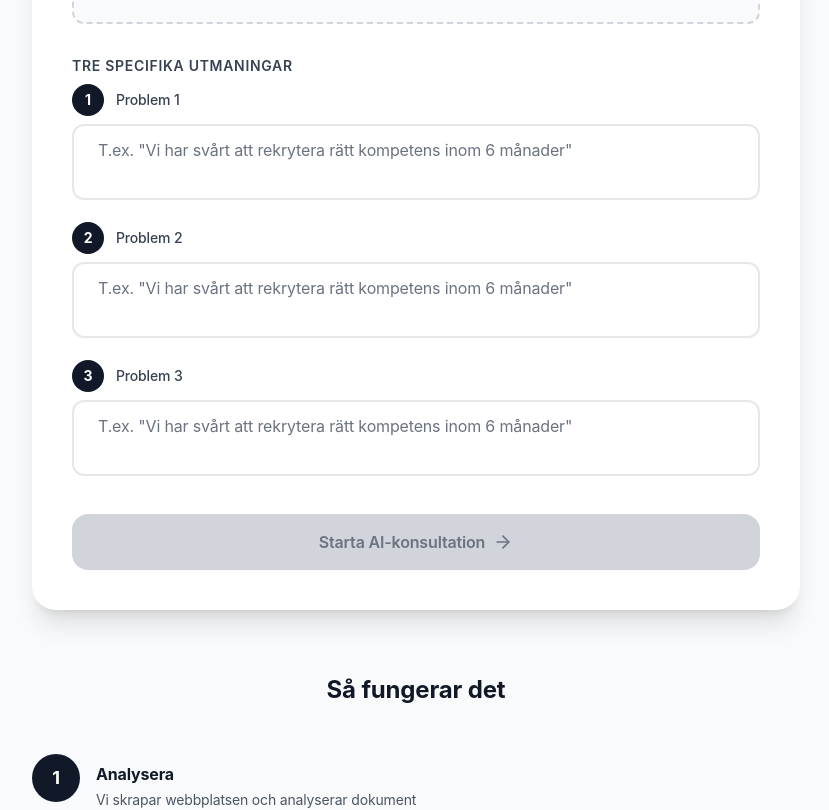
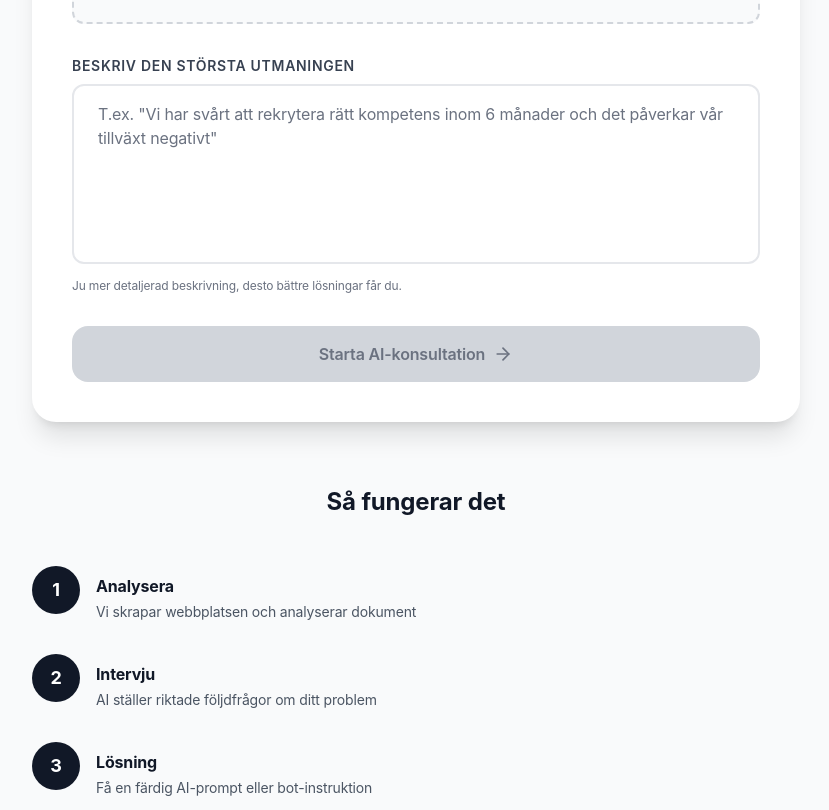
Before and after one commit to chgenberg/optero, a Next.js app: page /business/executive-consultant in a window 1280 px wide. Shown: the part 920-1730 px from the top of the page, without its empty margins (224-1053 px from the left). Built offline with nearby package versions, Linux system fonts and the light colour scheme.

Commit message:
feat(exec): single problem flow (larger textarea); update info text

```diff
--- a/app/business/executive-consultant/page.tsx
+++ b/app/business/executive-consultant/page.tsx
@@ -8,7 +8,7 @@ export default function ExecutiveConsultant() {
   const router = useRouter();
   const [url, setUrl] = useState("");
   const [files, setFiles] = useState<File[]>([]);
-  const [problems, setProblems] = useState(["", "", ""]);
+  const [problem, setProblem] = useState("");
   const [loading, setLoading] = useState(false);
   const [uploadProgress, setUploadProgress] = useState(0);
 
@@ -26,11 +26,6 @@ export default function ExecutiveConsultant() {
     setFiles(files.filter((_, i) => i !== index));
   };
 
-  const updateProblem = (index: number, value: string) => {
-    const newProblems = [...problems];
-    newProblems[index] = value;
-    setProblems(newProblems);
-  };
 
   const getFileIcon = (filename: string) => {
     const ext = filename.split('.').pop()?.toLowerCase();
@@ -40,8 +35,8 @@ export default function ExecutiveConsultant() {
   };
 
   const startConsultation = async () => {
-    if (!url || problems.filter(p => p.trim()).length < 3) {
-      alert("Fyll i företagets URL och alla 3 problem för att fortsätta.");
+    if (!url || !problem.trim()) {
+      alert("Fyll i företagets URL och beskriv problemet för att fortsätta.");
       return;
     }
 
@@ -80,7 +75,7 @@ export default function ExecutiveConsultant() {
         websiteContent: scrapeData.content || "",
         websiteSummary: scrapeData.summary || {},
         documentsContent,
-        problems: problems.filter(p => p.trim()),
+        problems: [problem.trim()],
         files: files.map(f => f.name)
       }));
 
@@ -184,38 +179,29 @@ export default function ExecutiveConsultant() {
               </div>
             </div>
 
-            {/* Problems */}
+            {/* Problem */}
             <div className="space-y-2">
               <label className="block text-sm font-semibold text-gray-700 uppercase tracking-wider">
-                Tre specifika utmaningar
+                Beskriv den största utmaningen
               </label>
-              <div className="space-y-4">
-                {[0, 1, 2].map((idx) => (
-                  <div key={idx} className="group">
-                    <div className="flex items-center gap-3 mb-2">
-                      <div className="w-8 h-8 bg-gray-900 rounded-full flex items-center justify-center font-bold text-white text-sm">
-                        {idx + 1}
-                      </div>
-                      <span className="text-sm font-medium text-gray-700">Problem {idx + 1}</span>
-                    </div>
-                    <textarea
-                      value={problems[idx]}
-                      onChange={(e) => updateProblem(idx, e.target.value)}
-                      placeholder={`T.ex. "Vi har svårt att rekrytera rätt kompetens inom 6 månader"`}
-                      rows={2}
-                      className="w-full px-6 py-3 bg-white border-2 border-gray-200 rounded-xl text-gray-900 placeholder-gray-500 focus:outline-none focus:border-gray-400 focus:bg-gray-50 transition-all duration-200 resize-none"
-                    />
-                  </div>
-                ))}
-              </div>
+              <textarea
+                value={problem}
+                onChange={(e) => setProblem(e.target.value)}
+                placeholder='T.ex. "Vi har svårt att rekrytera rätt kompetens inom 6 månader och det påverkar vår tillväxt negativt"'
+                rows={6}
+                className="w-full px-6 py-4 bg-white border-2 border-gray-200 rounded-xl text-gray-900 placeholder-gray-500 focus:outline-none focus:border-gray-400 focus:bg-gray-50 transition-all duration-200 resize-none"
+              />
+              <p className="text-xs text-gray-500 mt-2">
+                Ju mer detaljerad beskrivning, desto bättre lösningar får du.
+              </p>
             </div>
 
             {/* Submit Button */}
             <button
               onClick={startConsultation}
-              disabled={!url || problems.filter(p => p.trim()).length < 3 || loading}
+              disabled={!url || !problem.trim() || loading}
               className={`w-full py-4 rounded-2xl font-semibold transition-all duration-200 ${
-                !url || problems.filter(p => p.trim()).length < 3 || loading
+                !url || !problem.trim() || loading
                   ? "bg-gray-300 text-gray-500 cursor-not-allowed"
                   : "bg-gray-900 text-white hover:bg-gray-800 hover:scale-[1.02] active:scale-[0.98] shadow-md"
               }`}
@@ -249,12 +235,12 @@ export default function ExecutiveConsultant() {
                 {
                   num: "2",
                   title: "Intervju",
-                  desc: "AI ställer riktade följdfrågor om era problem"
+                  desc: "AI ställer riktade följdfrågor om ditt problem"
                 },
                 {
                   num: "3",
-                  title: "Lösningar",
-                  desc: "Få färdiga AI-prompts eller bot-instruktioner"
+                  title: "Lösning",
+                  desc: "Få en färdig AI-prompt eller bot-instruktion"
                 },
                 {
                   num: "4",
```
